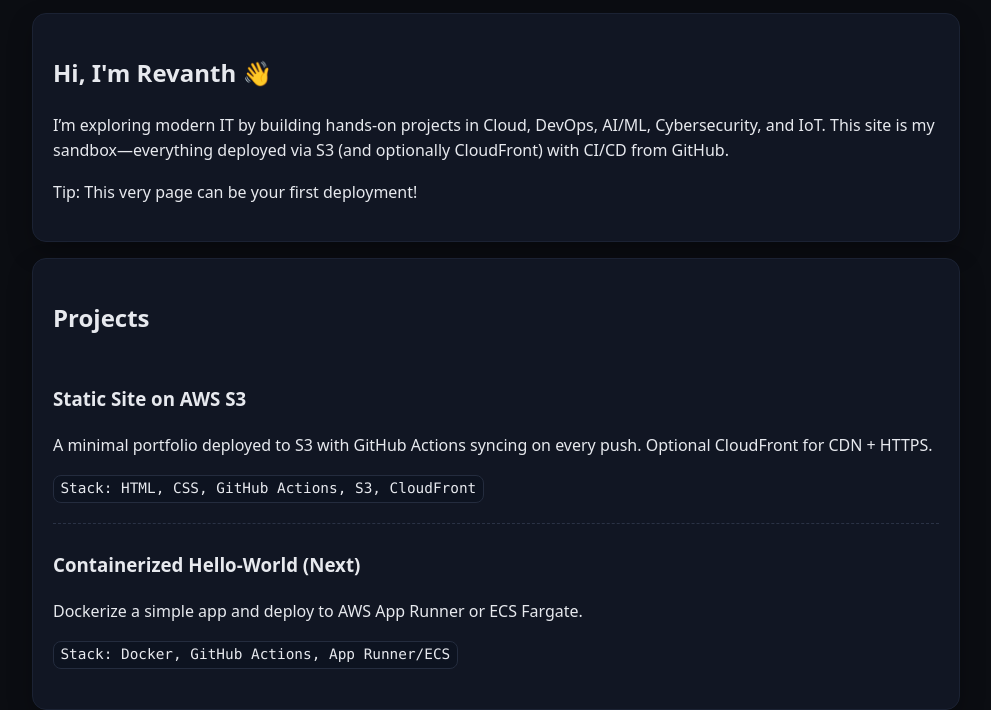
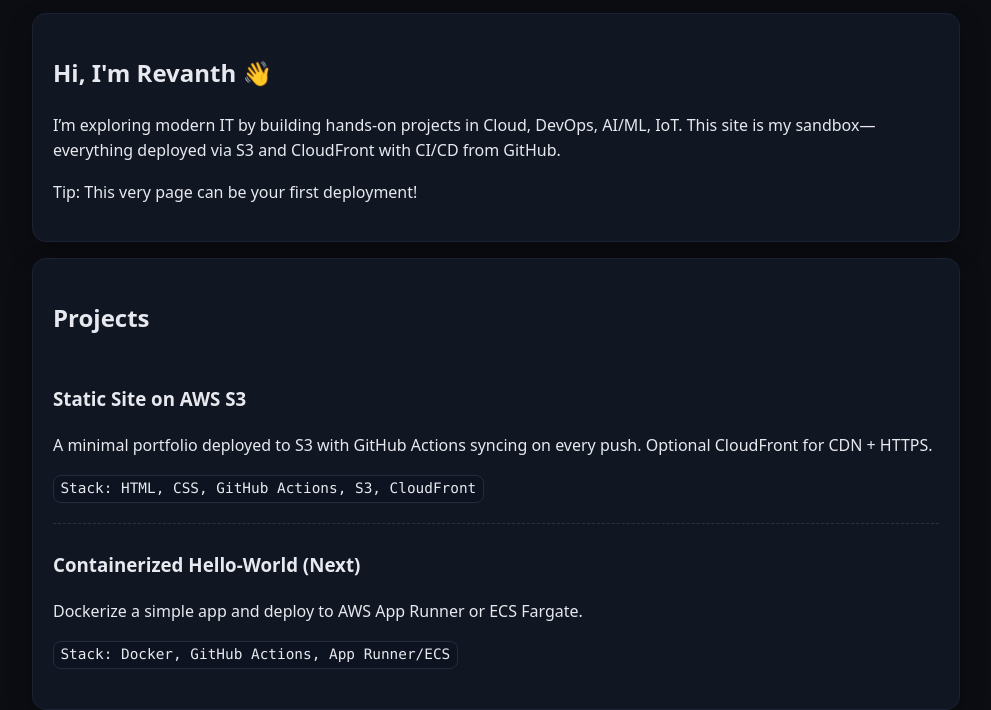
Before and after one commit to revanth-p98/cloud_portfolio_starter, a plain HTML site: page index.html in a window 1280 px wide. Shown: the part 125-835 px from the top of the page, without its empty margins (144-1135 px from the left). Drawn offline with Linux system fonts and the light colour scheme.

Commit message:
main deploy

```diff
--- a/index.html
+++ b/index.html
@@ -22,8 +22,8 @@
   <main class="container">
     <section id="hero" class="card">
       <h2>Hi, I'm Revanth 👋</h2>
-      <p>I’m exploring modern IT by building hands-on projects in Cloud, DevOps, AI/ML, Cybersecurity, and IoT.
-        This site is my sandbox—everything deployed via S3 (and optionally CloudFront) with CI/CD from GitHub.</p>
+      <p>I’m exploring modern IT by building hands-on projects in Cloud, DevOps, AI/ML, IoT.
+        This site is my sandbox—everything deployed via S3 and CloudFront with CI/CD from GitHub.</p>
       <p class="note">Tip: This very page can be your first deployment!</p>
     </section>
 
```
